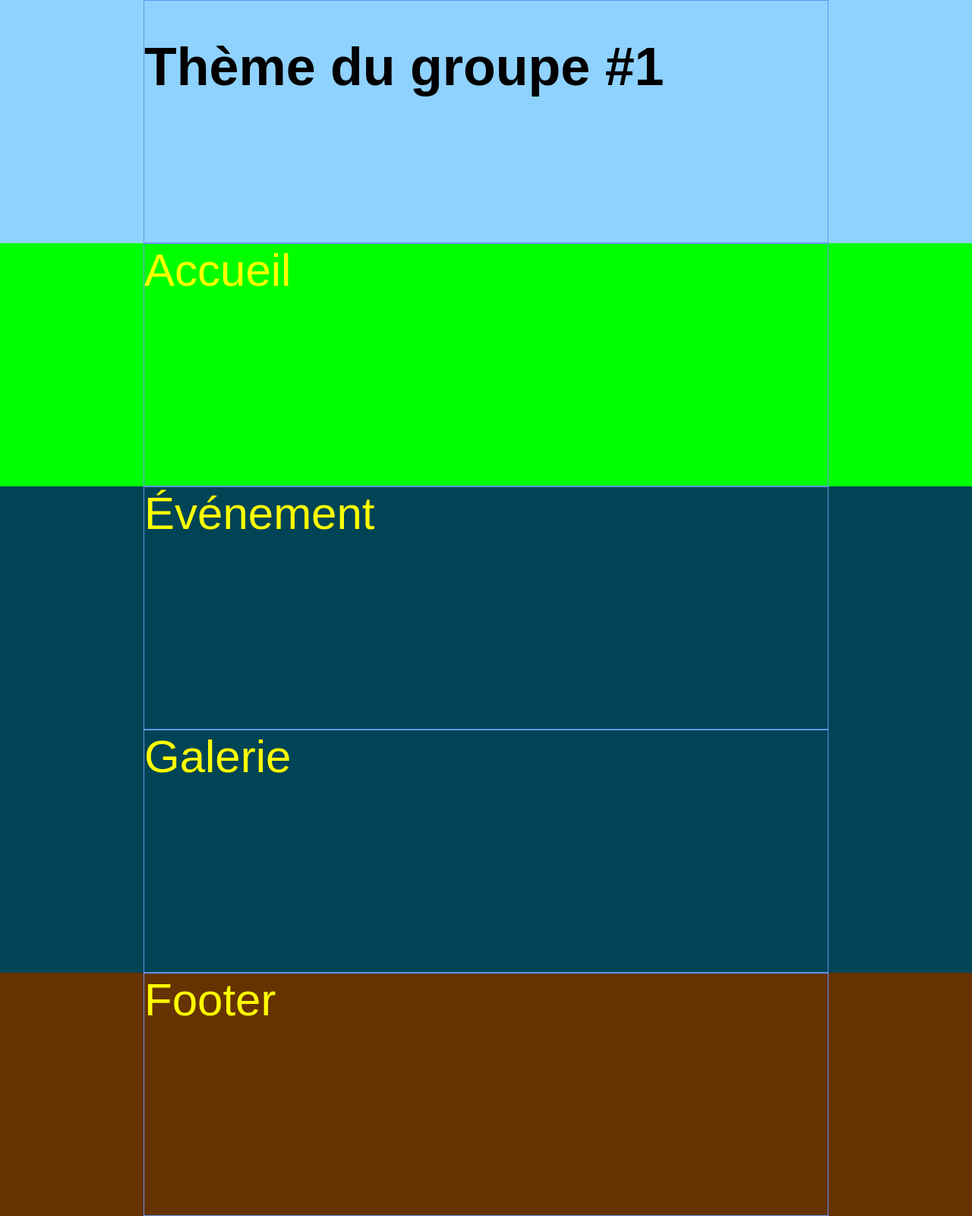
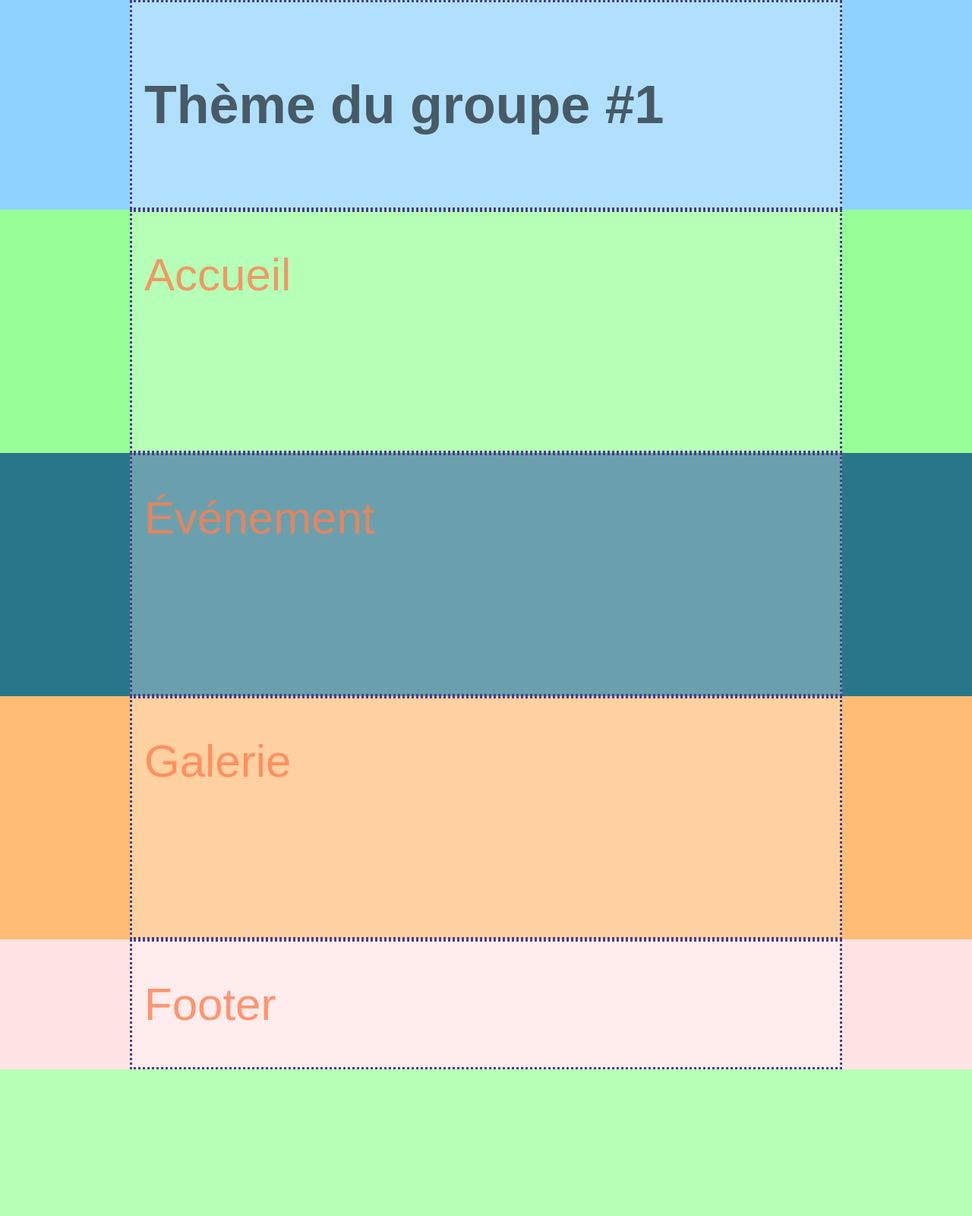
Before and after one commit to e0958030/4w4-2024, a PHP site: page / in a window 1280 px wide. Shown: the whole page at 76% size. After the commit the page ends 1407 px from the top, so only its background shows below. Run offline with PHP 8.4, Linux system fonts and the light colour scheme; some web fonts are replaced.

Commit message:
S1C1 - Finalisation du Labo1 - Tests de design

```diff
--- a/sass/_layout.scss
+++ b/sass/_layout.scss
@@ -9,10 +9,11 @@ body{
     font-family: 'Protest Riot', sans-serif;
 }
 
+/* Prend tout le contenu de la page */
 .global{
     display: flex;
     justify-content: center;
-    min-height: 40vh;
+    min-height: 40vh; /*chaque division prend 40%*/
 }
 
 /*
@@ -26,7 +27,13 @@ https://developer.wordpress.org/themes/basics/main-stylesheet-style-css/
     /*0 = Ne peut pas grandir en haut de 900px*/
     /*1 = Peut rapetisser en bas de 900px*/
     flex: 0 1 900px;
-    border: 1px solid cornflowerblue;
+    border: 3px dotted darkslateblue;
+    padding: 3rem 1rem;
+    background-color: rgba(255, 255, 255, var(--transparence-section));
+}
+
+#entete, #footer{
+    min-height: 20vh;
 }
 
 #entete{
--- a/sass/_variables.scss
+++ b/sass/_variables.scss
@@ -3,8 +3,12 @@ capable de modifier directement la couleur dans le navigateur */
 
 :root {
     --couleur-arriere-entete: #8fd2ff;
-    --couleur-arriere-accueil: #0f0;
-    --couleur-arriere-evenement: #045;
-    --couleur-arriere-galerie: #045;
-    --couleur-arriere-footer: #630;
+    --couleur-arriere-accueil: #96ff96;
+    --couleur-arriere-evenement: #2a7689;
+    --couleur-arriere-galerie: #ffbc76;
+    --couleur-arriere-footer: #ffb3b35e;
+
+    /*Niveaux de transparence*/
+    --transparence-h1 : 0.8;
+    --transparence-section: 0.3;
 }
--- a/sass/base/_h.scss
+++ b/sass/base/_h.scss
@@ -7,13 +7,14 @@ h1{
     font-size: clamp(1.25rem, -2.656rem + 12.5vw, 4.375rem);
     font-weight: 600;
     font-style: normal;
+    color: rgba(0, 0, 0, 0.6);
 }
 
 h2{
     font-size: clamp(1rem, -1.292rem + 7.333vw, 3.75rem);
     font-weight: 500;
     font-style: normal;
-    color: yellow;
+    color: rgba(coral, var(--transparence-h1));
 }
 
 h3{
--- a/styles.css
+++ b/styles.css
@@ -17,10 +17,13 @@ https://developer.wordpress.org/themes/basics/main-stylesheet-style-css/
 capable de modifier directement la couleur dans le navigateur */
 :root {
   --couleur-arriere-entete: #8fd2ff;
-  --couleur-arriere-accueil: #0f0;
-  --couleur-arriere-evenement: #045;
-  --couleur-arriere-galerie: #045;
-  --couleur-arriere-footer: #630;
+  --couleur-arriere-accueil: #96ff96;
+  --couleur-arriere-evenement: #2a7689;
+  --couleur-arriere-galerie: #ffbc76;
+  --couleur-arriere-footer: #ffb3b35e;
+  /*Niveaux de transparence*/
+  --transparence-h1: 0.8;
+  --transparence-section: 0.3;
 }
 
 * {
@@ -34,10 +37,11 @@ body {
   font-family: "Protest Riot", sans-serif;
 }
 
+/* Prend tout le contenu de la page */
 .global {
   display: flex;
   justify-content: center;
-  min-height: 40vh;
+  min-height: 40vh; /*chaque division prend 40%*/
 }
 
 /*
@@ -50,7 +54,13 @@ https://developer.wordpress.org/themes/basics/main-stylesheet-style-css/
   /*0 = Ne peut pas grandir en haut de 900px*/
   /*1 = Peut rapetisser en bas de 900px*/
   flex: 0 1 900px;
-  border: 1px solid cornflowerblue;
+  border: 3px dotted darkslateblue;
+  padding: 3rem 1rem;
+  background-color: rgba(255, 255, 255, var(--transparence-section));
+}
+
+#entete, #footer {
+  min-height: 20vh;
 }
 
 #entete {
@@ -82,11 +92,12 @@ h1 {
   font-size: clamp(1.25rem, -2.656rem + 12.5vw, 4.375rem);
   font-weight: 600;
   font-style: normal;
+  color: rgba(0, 0, 0, 0.6);
 }
 
 h2 {
   font-size: clamp(1rem, -1.292rem + 7.333vw, 3.75rem);
   font-weight: 500;
   font-style: normal;
-  color: yellow;
+  color: rgba(255, 127, 80, var(--transparence-h1));
 }/*# sourceMappingURL=styles.css.map */
```
Also changed, not shown: readme.md, 1 other file.
